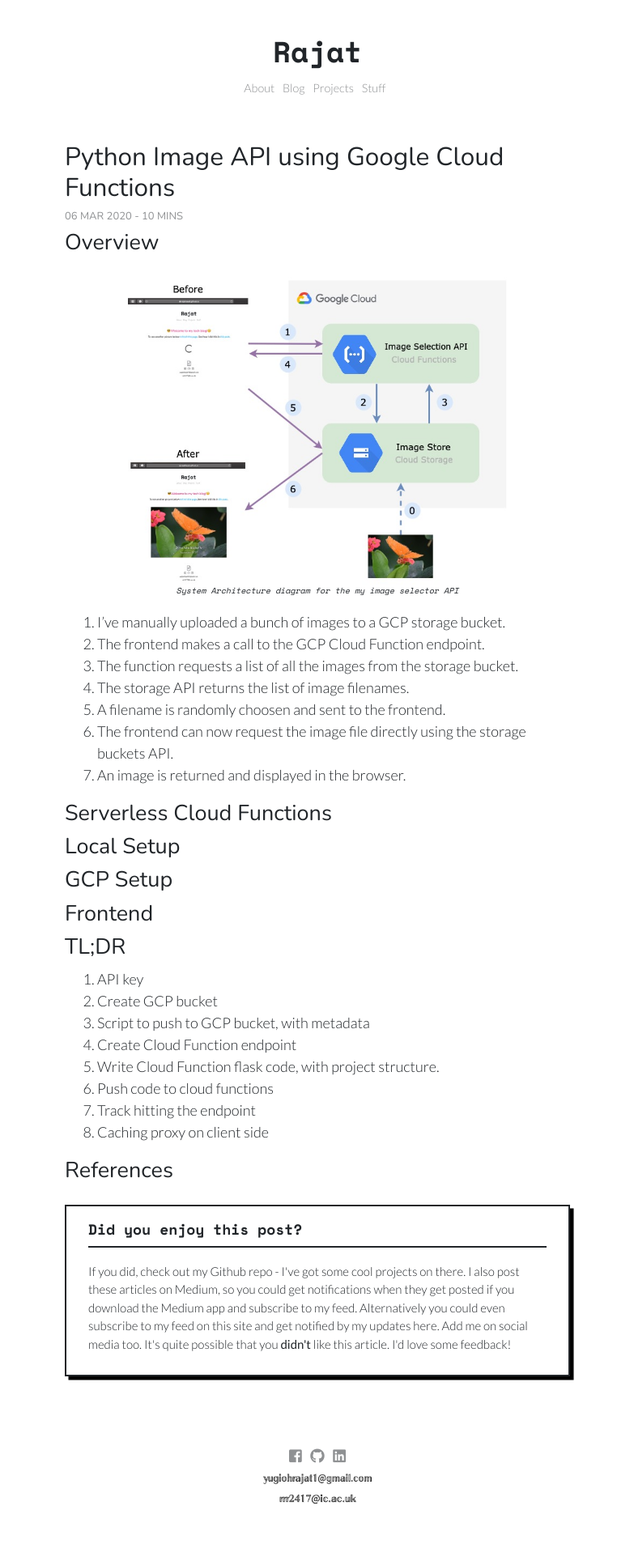
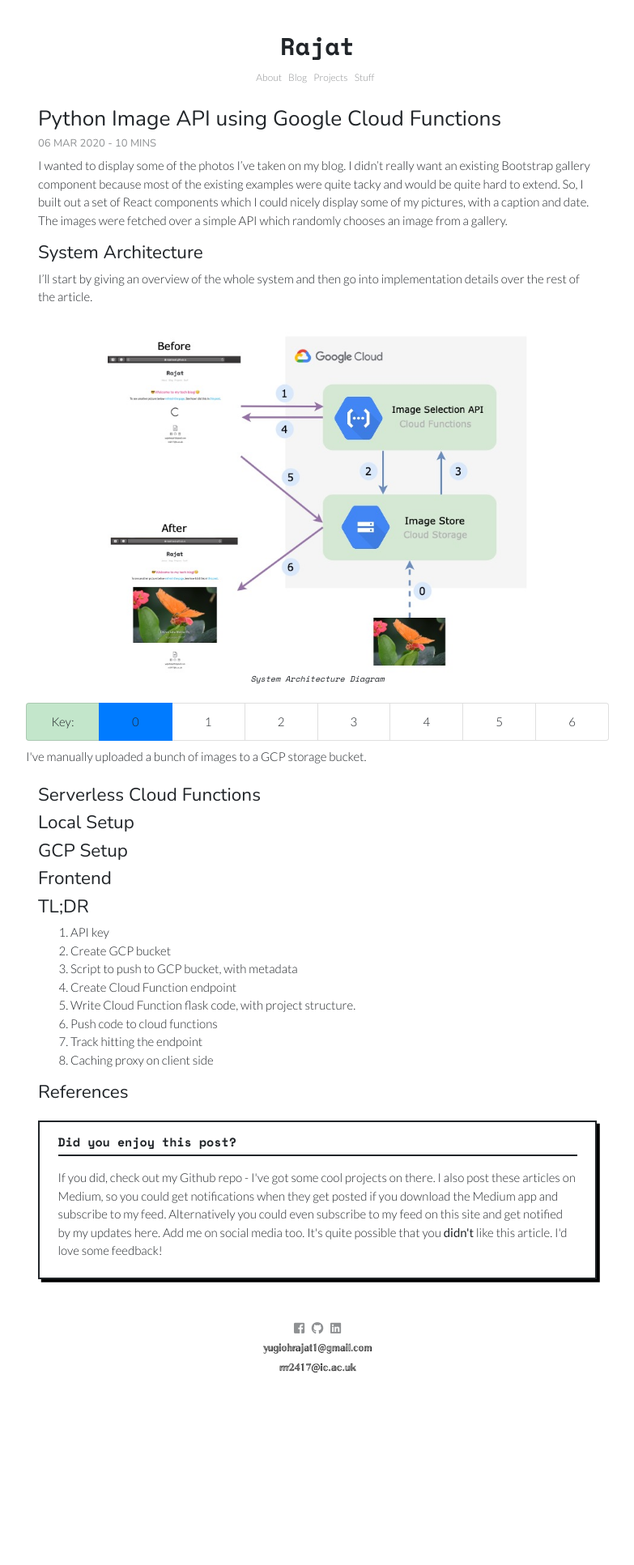
Before and after one commit to RajatRasal/rajatrasal.github.io, a Jekyll site: the page built from _posts/2020-03-06-Python-Image-API-using-Google-Cloud-Functions.md, in a window 1280 px wide. Shown: the whole page at 81% size, without its empty margins (248-1031 px from the left). Built offline with Jekyll 4.4.1, drawn with Linux system fonts in a browser that asks for light colours; after the commit the page ends 1744 px from its top, so only the background shows below that.

Commit message:
System architecture with html keys

```diff
--- a/_layouts/default.html
+++ b/_layouts/default.html
@@ -13,14 +13,14 @@
   <body>
     {% include gtm_body.html %}
     <div class="container">
-      <header class="masthead" align="center">
+      <header class="masthead pb-1 mb-4" align="center">
         {% include title.html %}
         {% include navigation.html %}
       </header>
       <div class="container content">
         {{ content }}
       </div>
-      <footer class="footer" align="center">
+      <footer class="footer my-4 py-4" align="center">
         <div class="container">
           {% include contact.html %}
         </div>
--- a/_posts/2020-03-06-Python-Image-API-using-Google-Cloud-Functions.md
+++ b/_posts/2020-03-06-Python-Image-API-using-Google-Cloud-Functions.md
@@ -5,21 +5,54 @@ time: 10
 title: Python Image API using Google Cloud Functions
 type: blog
 ---
-#### Overview
+I wanted to display some of the photos I've taken on my blog. I didn't really want an existing Bootstrap gallery component because most of the existing examples were quite tacky and would be quite hard to extend. So, I built out a set of React components which I could nicely display some of my pictures, with a caption and date. The images were fetched over a simple API which randomly chooses an image from a gallery.
+
+#### System Architecture
+I'll start by giving an overview of the whole system and then go into implementation details over the rest of the article.
 <figure align="center">
   <img src="{{site.url}}/assets/images/image_gallery_article/architecture.jpg"
        class="img_responsive" alt="System architecture"
        style="max-width: 75%; display: block; margin-left: auto; margin-right: auto;">
- <figcaption>System Architecture diagram for the my image selector API</figcaption>
+ <figcaption>System Architecture Diagram</figcaption>
 </figure>
-{:start="0"}
-0. I've manually uploaded a bunch of images to a GCP storage bucket.
-1. The frontend makes a call to the GCP Cloud Function endpoint.
-2. The function requests a list of all the images from the storage bucket.
-3. The storage API returns the list of image filenames.
-4. A filename is randomly choosen and sent to the frontend.
-5. The frontend can now request the image file directly using the storage buckets API.
-6. An image is returned and displayed in the browser.
+
+<div class="row mt-4 mb-2">
+  <div class="list-group list-group-horizontal" id="list-tab" role="tablist" style="width:100%" align="center">
+    <a class="list-group-item list-group-item-action list-group-item-success">Key:</a>
+    <a class="list-group-item list-group-item-action active" data-toggle="list" href="#key-0" role="tab" aria-controls="home">0</a>
+    <a class="list-group-item list-group-item-action" data-toggle="list" href="#key-1" role="tab" aria-controls="profile">1</a>
+    <a class="list-group-item list-group-item-action" data-toggle="list" href="#key-2" role="tab" aria-controls="messages">2</a>
+    <a class="list-group-item list-group-item-action" data-toggle="list" href="#key-3" role="tab" aria-controls="settings">3</a>
+    <a class="list-group-item list-group-item-action" data-toggle="list" href="#key-4" role="tab" aria-controls="settings">4</a>
+    <a class="list-group-item list-group-item-action" data-toggle="list" href="#key-5" role="tab" aria-controls="settings">5</a>
+    <a class="list-group-item list-group-item-action" data-toggle="list" href="#key-6" role="tab" aria-controls="settings">6</a>
+  </div>
+</div>
+<div class="row mb-4">
+  <div class="tab-content" id="nav-tabContent">
+    <div align="center" class="tab-pane fade show active" id="key-0" role="tabpanel" aria-labelledby="list-home-list">
+      I've manually uploaded a bunch of images to a GCP storage bucket.
+    </div>
+    <div class="tab-pane fade" id="key-1" role="tabpanel" aria-labelledby="list-messages-list">
+      The frontend makes a call to the GCP Cloud Function endpoint.
+    </div>
+    <div class="tab-pane fade" id="key-2" role="tabpanel" aria-labelledby="list-messages-list">
+      The function requests a list of all the images from the storage bucket.
+    </div>
+    <div class="tab-pane fade" id="key-3" role="tabpanel" aria-labelledby="list-settings-list">
+      The storage API returns the list of image filenames.
+    </div>
+    <div class="tab-pane fade" id="key-4" role="tabpanel" aria-labelledby="list-settings-list">
+      A filename is randomly choosen and sent to the frontend.
+    </div>
+    <div class="tab-pane fade" id="key-5" role="tabpanel" aria-labelledby="list-settings-list">
+      The frontend can now request the image file directly using the storage buckets API.
+    </div>
+    <div class="tab-pane fade" id="key-6" role="tabpanel" aria-labelledby="list-settings-list">
+      An image is returned and displayed in the browser.
+    </div>
+  </div>
+</div>
 
 #### Serverless Cloud Functions
 
--- a/_sass/main.scss
+++ b/_sass/main.scss
@@ -45,7 +45,7 @@ body {
   margin-right: auto;
   padding-left: 15px;
   padding-right: 15px;
-  max-width: 38rem !important;
+  max-width: 50rem !important;
 }
 
 .error {
@@ -59,7 +59,7 @@ body {
 
 @media (min-width: 38em) {
   html {
-    font-size: 18px;
+    font-size: 15px;
   }
 }
 
```
Also changed, not shown: index.md (+1 -2 lines).
